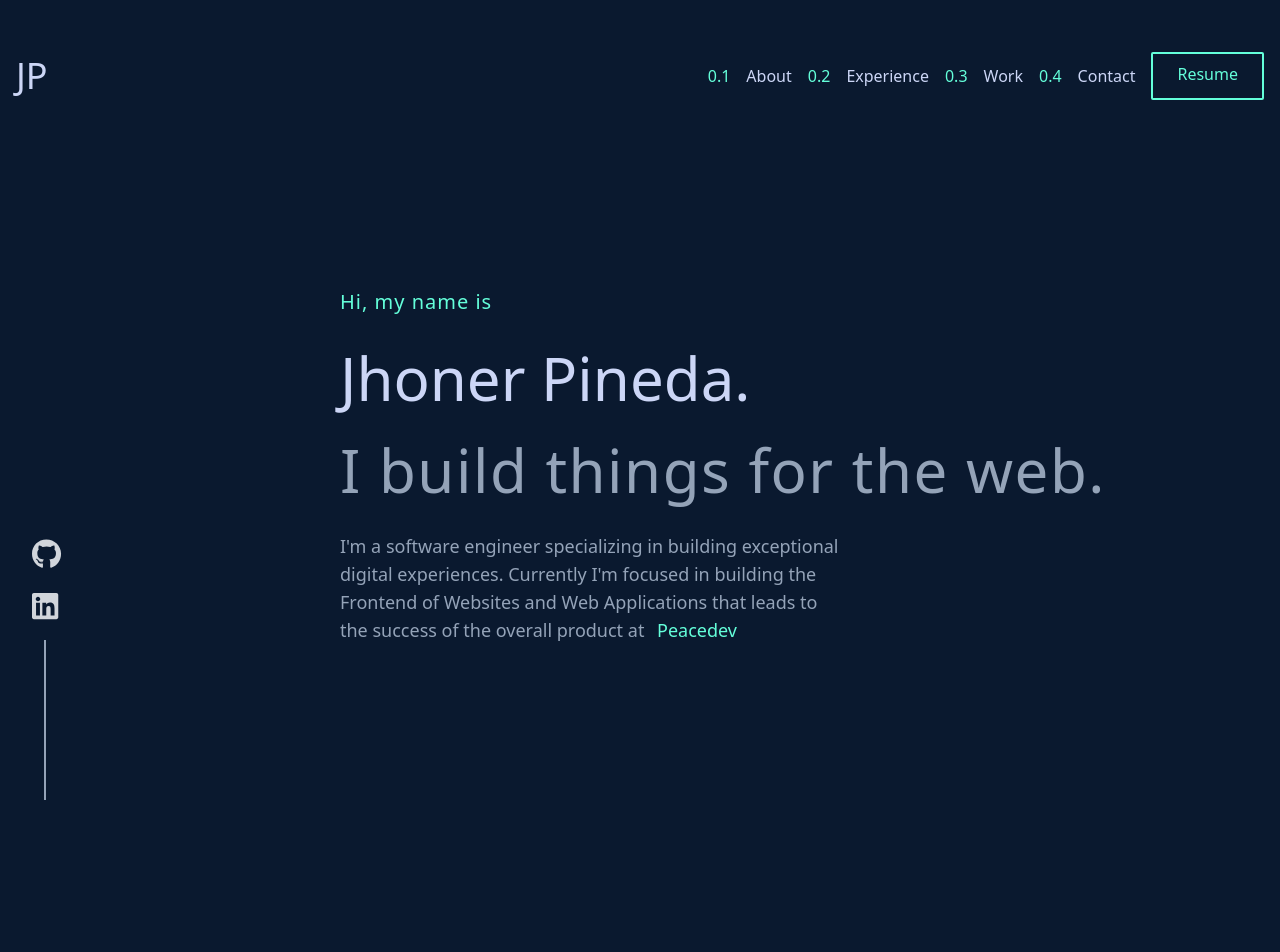
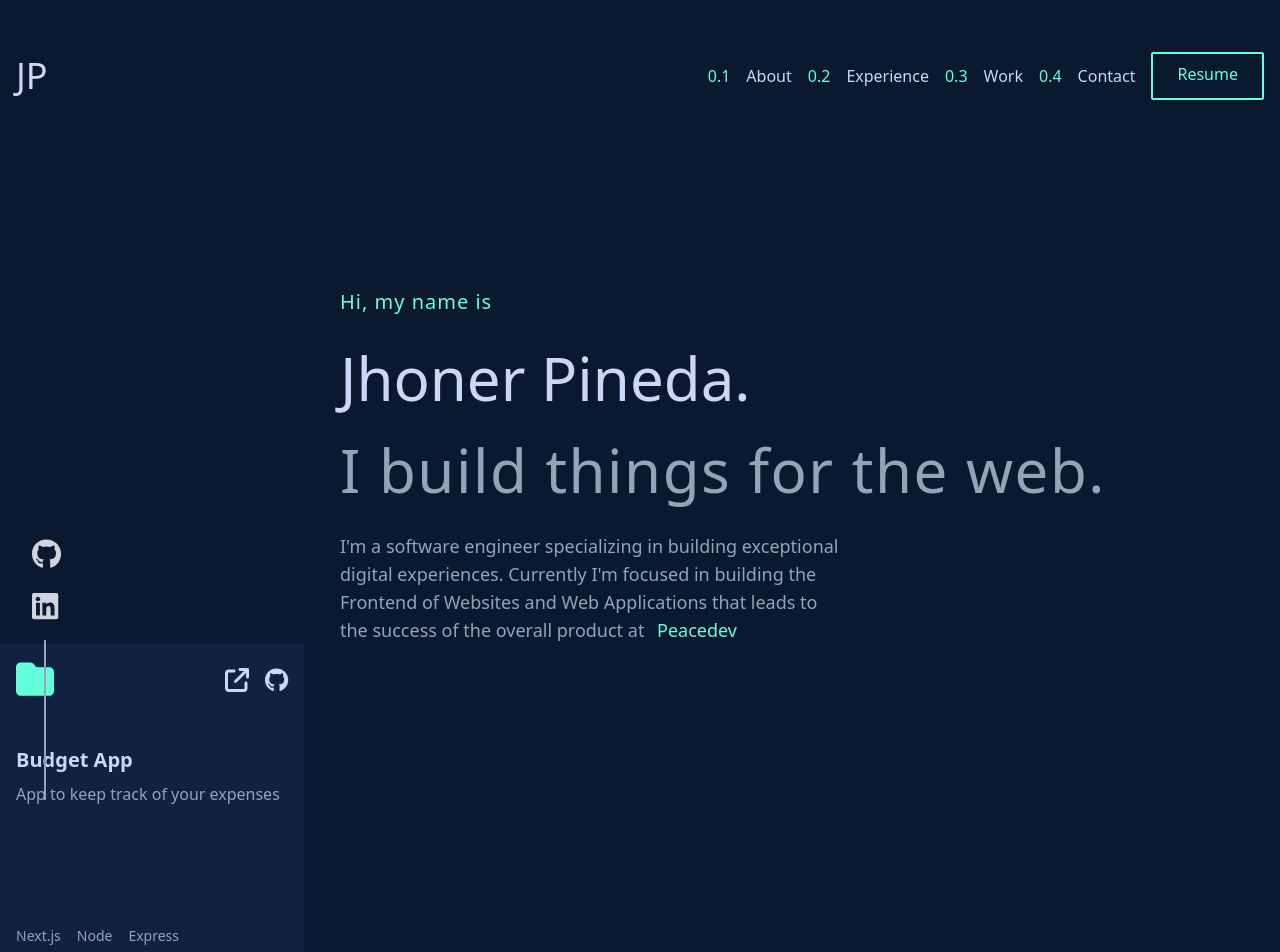
Before and after one commit to Zeroluffs/my-portafolio, a Next.js app: page / in a window 1280 px wide. Shown: the top 952 px of the page. Built offline with nearby package versions, Linux system fonts and the light colour scheme.

Commit message:
styles for project card done

```diff
--- a/components/home/Home.tsx
+++ b/components/home/Home.tsx
@@ -1,4 +1,5 @@
 import { useEffect, useLayoutEffect, useRef, useState } from "react";
+import { ProjectCard } from "../work/ProjectCard";
 import { HomeAnimation } from "./HomeAnimation";
 
 export function HomePage() {
@@ -53,6 +54,7 @@ export function HomePage() {
           <span className="ml-2 text-leaf">Peacedev</span>
         </p>
       </div>
+      <ProjectCard/>
     </section>
   );
 }
--- /dev/null
+++ b/components/work/ProjectCard.tsx
@@ -0,0 +1,48 @@
+import {
+  faFolder,
+  faArrowUpRightFromSquare,
+} from "@fortawesome/free-solid-svg-icons";
+import { faGithub } from "@fortawesome/free-brands-svg-icons";
+import { FontAwesomeIcon } from "@fortawesome/react-fontawesome";
+
+export function ProjectCard() {
+  return (
+    <div className="grid grid-cols-3 gap-y-6 w-[978px]">
+      <div className="h-[324px] w-[304px] bg-lightNavy hover:-mt-2 transition duration-500 ">
+        <div className="p-4">
+          <div className="flex justify-between">
+            <FontAwesomeIcon
+              className="text-[38px] text-leaf"
+              icon={faFolder}
+            />
+            <div className="flex flex-row gap-4 mt-2">
+              <a>
+                <FontAwesomeIcon
+                  className="text-[24px] text-lightState"
+                  icon={faArrowUpRightFromSquare}
+                />
+              </a>
+              <a href="">
+                <FontAwesomeIcon
+                  className="text-[24px] text-lightState"
+                  icon={faGithub}
+                />
+              </a>
+            </div>
+          </div>
+          <div className="flex flex-col pt-12">
+            <p className="text-xl font-semibold text-lightState">Budget App</p>
+            <p className="mt-2  text-slate-400 h-[144px]">
+              App to keep track of your expenses
+            </p>
+            <div className="flex flex-row flex-wrap gap-4 text-sm font-thin text-slate-400">
+              <p>Next.js</p>
+              <p>Node</p>
+              <p>Express</p>
+            </div>
+          </div>
+        </div>
+      </div>
+    </div>
+  );
+}
```
